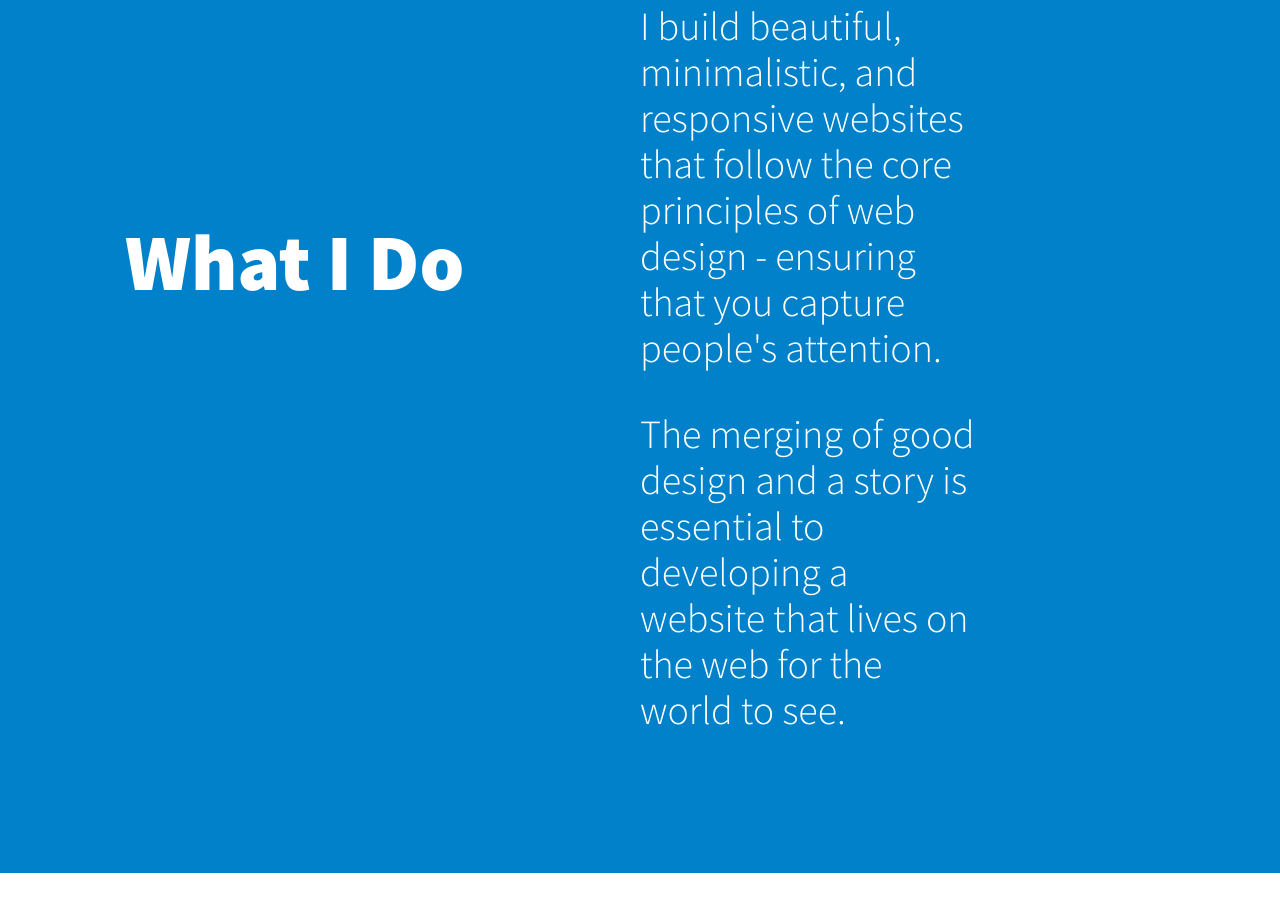
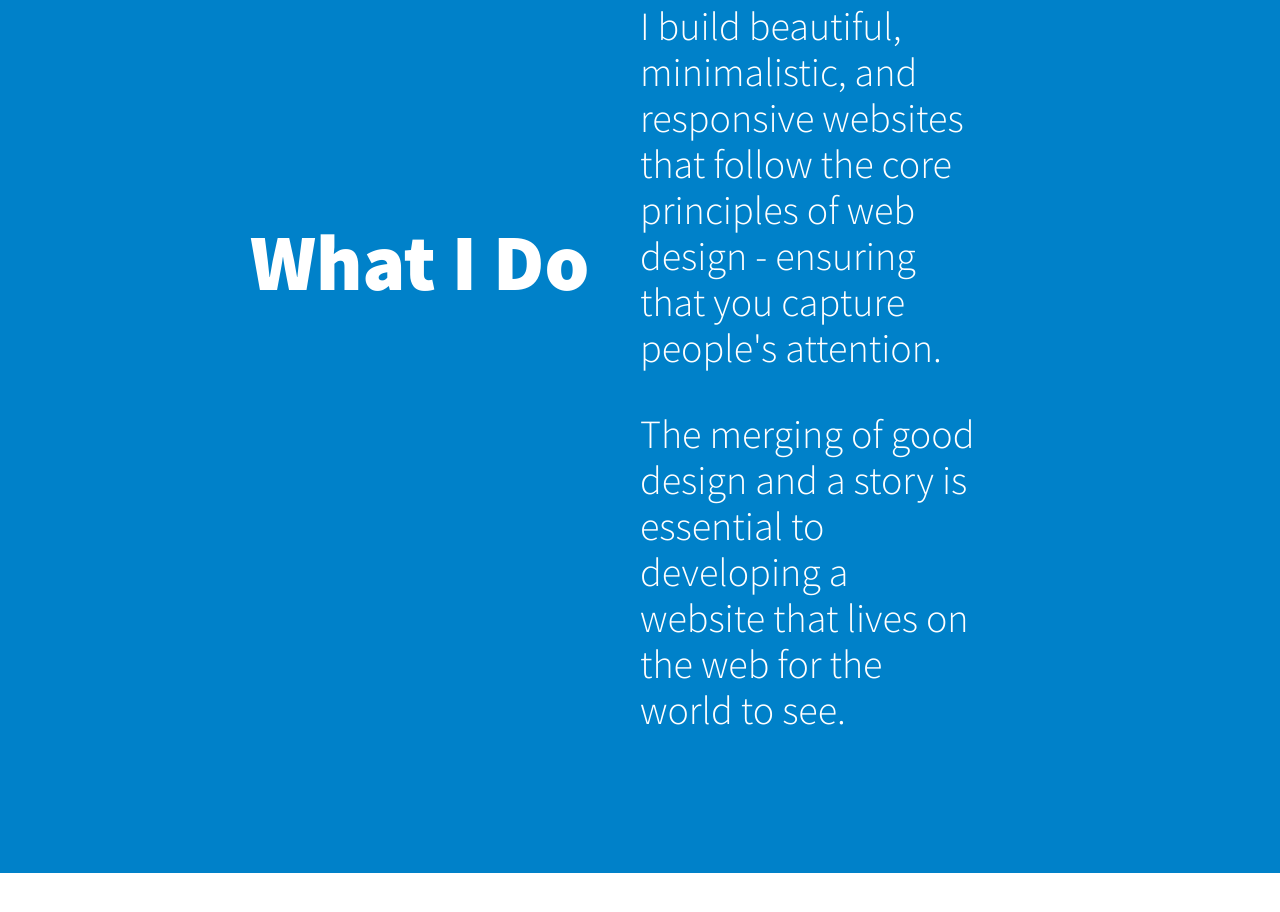
Before and after one commit to derrickogole/derrick-ogole-website-v2, a plain HTML site: page index.html in a window 1280 px wide. Shown: the part 1042-1954 px from the top of the page. Drawn offline with nearby package versions, Linux system fonts and the light colour scheme.

Commit message:
Update styles.css

```diff
--- a/css/styles.css
+++ b/css/styles.css
@@ -123,7 +123,7 @@ body {
 
 .services-header{
   font-size: 80px;
-  margin-left: 125px;
+  margin-left: 250px;
 }
 
 .web-design-header{
```
